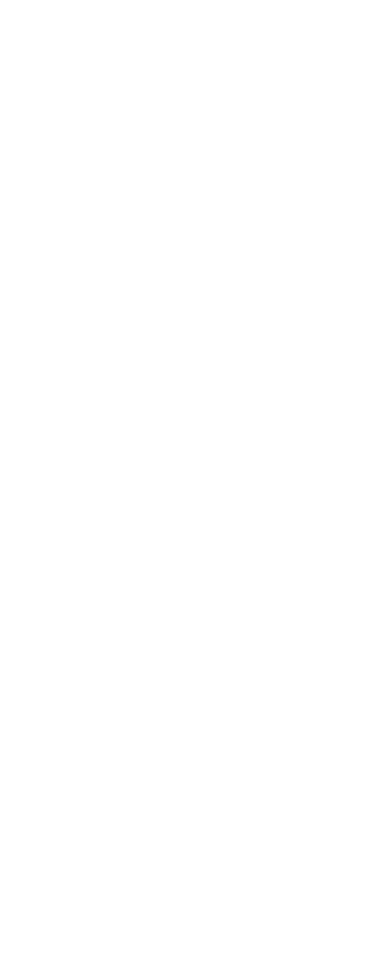
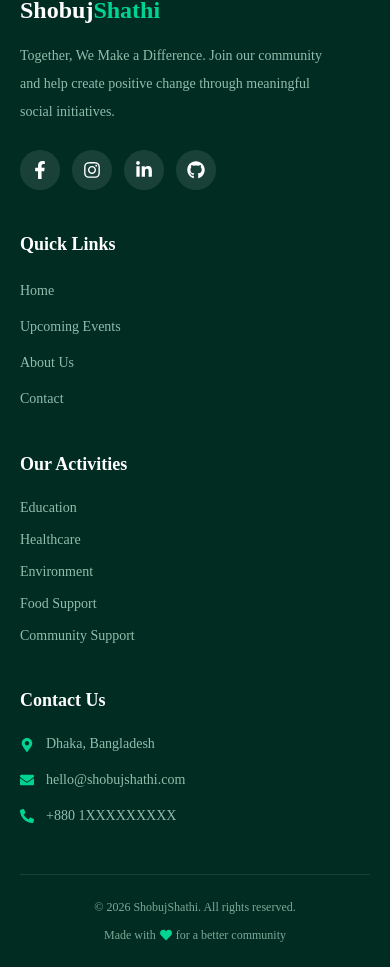
Before and after one commit to NayeemurRahman0017/shoboj-sathi-client, a Next.js app: page / in a window 390 px wide. Shown: the part 9329-10296 px from the top of the page. Before the commit the page ends 9259 px from the top, so only its background shows below. Built offline with nearby package versions, Linux system fonts and the light colour scheme.

Commit message:
feat: build responsive footer

```diff
--- a/package.json
+++ b/package.json
@@ -26,6 +26,7 @@
     "react-day-picker": "^10.0.2",
     "react-dom": "19.3.0",
     "react-hot-toast": "^2.6.1",
+    "react-icons": "^5.7.0",
     "react-resizable-panels": "^4.15.0",
     "recharts": "^3.8.0",
     "shadcn": "^4.22.1",
--- a/src/app/layout.tsx
+++ b/src/app/layout.tsx
@@ -3,6 +3,7 @@ import { Josefin_Sans } from "next/font/google";
 import { ThemeProvider } from "@/provider/theme-provider";
 import "./globals.css";
 import Navbar from "@/components/shared/Navbar";
+import Footer from "@/components/shared/Footer";
 
 const josefinSans = Josefin_Sans({
   variable: "--font-josefin",
@@ -36,6 +37,7 @@ export default function RootLayout({
         >
           <Navbar />
           {children}
+           <Footer />
         </ThemeProvider>
       </body>
     </html>
--- /dev/null
+++ b/src/components/shared/Footer.tsx
@@ -0,0 +1,156 @@
+import Link from "next/link";
+import {
+FaFacebookF,
+FaInstagram,
+FaLinkedinIn,
+FaGithub,
+FaEnvelope,
+FaMapMarkerAlt,
+FaPhoneAlt,
+FaHeart,
+} from "react-icons/fa";
+
+const quickLinks = [
+{ name: "Home", href: "/" },
+{ name: "Upcoming Events", href: "/events" },
+{ name: "About Us", href: "/about" },
+{ name: "Contact", href: "/contact" },
+];
+
+const categories = [
+"Education",
+"Healthcare",
+"Environment",
+"Food Support",
+"Community Support",
+];
+
+const socialLinks = [
+{
+name: "Facebook",
+href: "#",
+icon: FaFacebookF,
+},
+{
+name: "Instagram",
+href: "#",
+icon: FaInstagram,
+},
+{
+name: "LinkedIn",
+href: "#",
+icon: FaLinkedinIn,
+},
+{
+name: "GitHub",
+href: "#",
+icon: FaGithub,
+},
+];
+
+export default function Footer() {
+return ( <footer className="bg-emerald-950 px-5 pt-16 text-white sm:px-8 lg:px-16"> <div className="mx-auto grid max-w-7xl grid-cols-1 gap-10 pb-12 sm:grid-cols-2 lg:grid-cols-4">
+{/* Brand */} <div> <Link href="/" className="text-2xl font-bold">
+Shobuj<span className="text-emerald-400">Shathi</span> </Link>
+
+      <p className="mt-4 max-w-xs text-sm leading-7 text-emerald-100/70">
+        Together, We Make a Difference. Join our community and help create
+        positive change through meaningful social initiatives.
+      </p>
+
+      {/* Social Links */}
+      <div className="mt-6 flex gap-3">
+        {socialLinks.map((social) => {
+          const Icon = social.icon;
+
+          return (
+            <a
+              key={social.name}
+              href={social.href}
+              aria-label={social.name}
+              target="_blank"
+              rel="noopener noreferrer"
+              className="flex h-10 w-10 items-center justify-center rounded-full bg-white/10 transition hover:bg-emerald-600"
+            >
+              <Icon size={18} />
+            </a>
+          );
+        })}
+      </div>
+    </div>
+
+    {/* Quick Links */}
+    <div>
+      <h3 className="mb-5 text-lg font-semibold">Quick Links</h3>
+
+      <ul className="space-y-3">
+        {quickLinks.map((link) => (
+          <li key={link.name}>
+            <Link
+              href={link.href}
+              className="text-sm text-emerald-100/70 transition hover:text-emerald-400"
+            >
+              {link.name}
+            </Link>
+          </li>
+        ))}
+      </ul>
+    </div>
+
+    {/* Activities */}
+    <div>
+      <h3 className="mb-5 text-lg font-semibold">Our Activities</h3>
+
+      <ul className="space-y-3">
+        {categories.map((category) => (
+          <li key={category} className="text-sm text-emerald-100/70">
+            {category}
+          </li>
+        ))}
+      </ul>
+    </div>
+
+    {/* Contact */}
+    <div>
+      <h3 className="mb-5 text-lg font-semibold">Contact Us</h3>
+
+      <ul className="space-y-4 text-sm text-emerald-100/70">
+        <li className="flex items-start gap-3">
+          <FaMapMarkerAlt className="mt-1 shrink-0 text-emerald-400" />
+          <span>Dhaka, Bangladesh</span>
+        </li>
+
+        <li className="flex items-center gap-3">
+          <FaEnvelope className="shrink-0 text-emerald-400" />
+          <a href="mailto:hello@shobujshathi.com">
+            hello@shobujshathi.com
+          </a>
+        </li>
+
+        <li className="flex items-center gap-3">
+          <FaPhoneAlt className="shrink-0 text-emerald-400" />
+          <span>+880 1XXXXXXXXX</span>
+        </li>
+      </ul>
+    </div>
+  </div>
+
+  {/* Copyright */}
+  <div className="border-t border-white/10 py-6">
+    <div className="mx-auto flex max-w-7xl flex-col items-center justify-between gap-3 text-center text-xs text-emerald-100/60 sm:flex-row sm:text-left">
+      <p>
+  © 2026 ShobujShathi. All rights reserved.
+</p>
+
+      <p className="flex items-center gap-1">
+        Made with{" "}
+        <FaHeart className="text-emerald-400" />{" "}
+        for a better community
+      </p>
+    </div>
+  </div>
+</footer>
+
+
+);
+}
```
Also changed, not shown: 1 other file (tests, documents, lock files or other folders).
